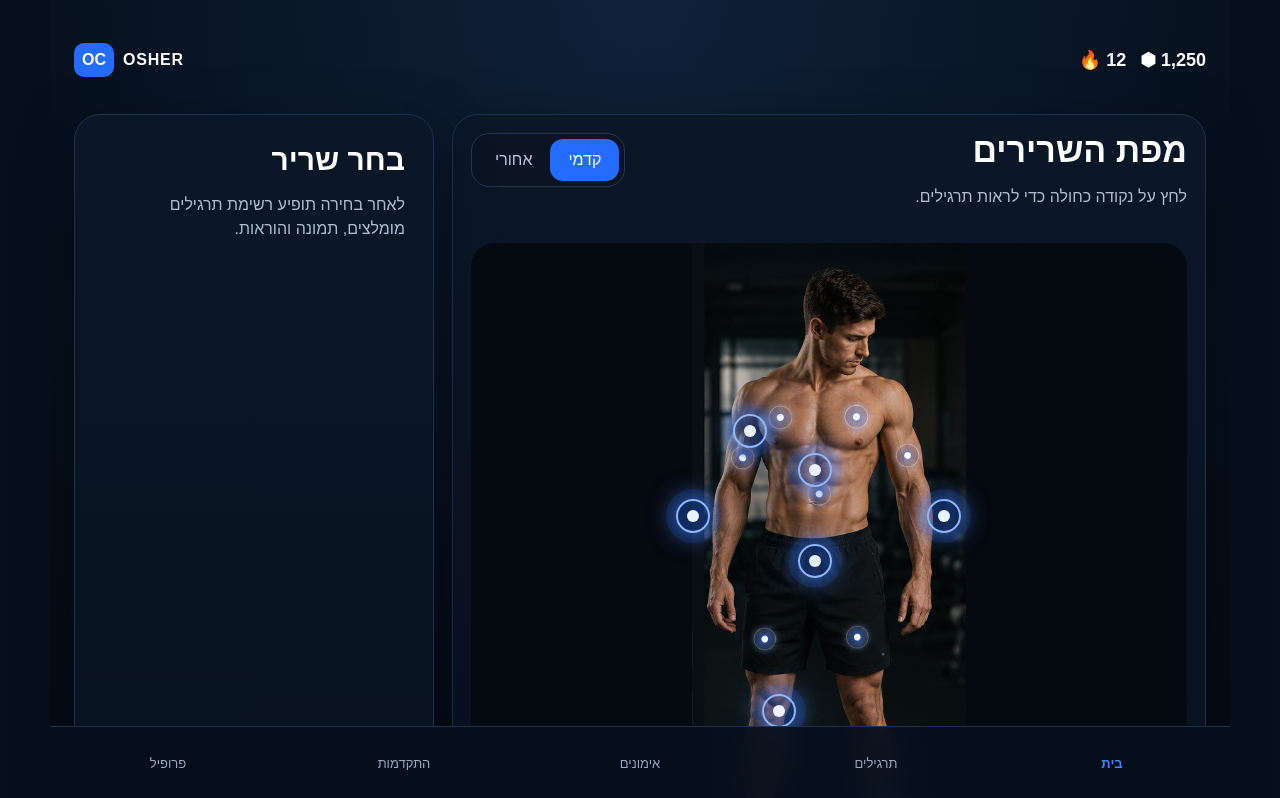
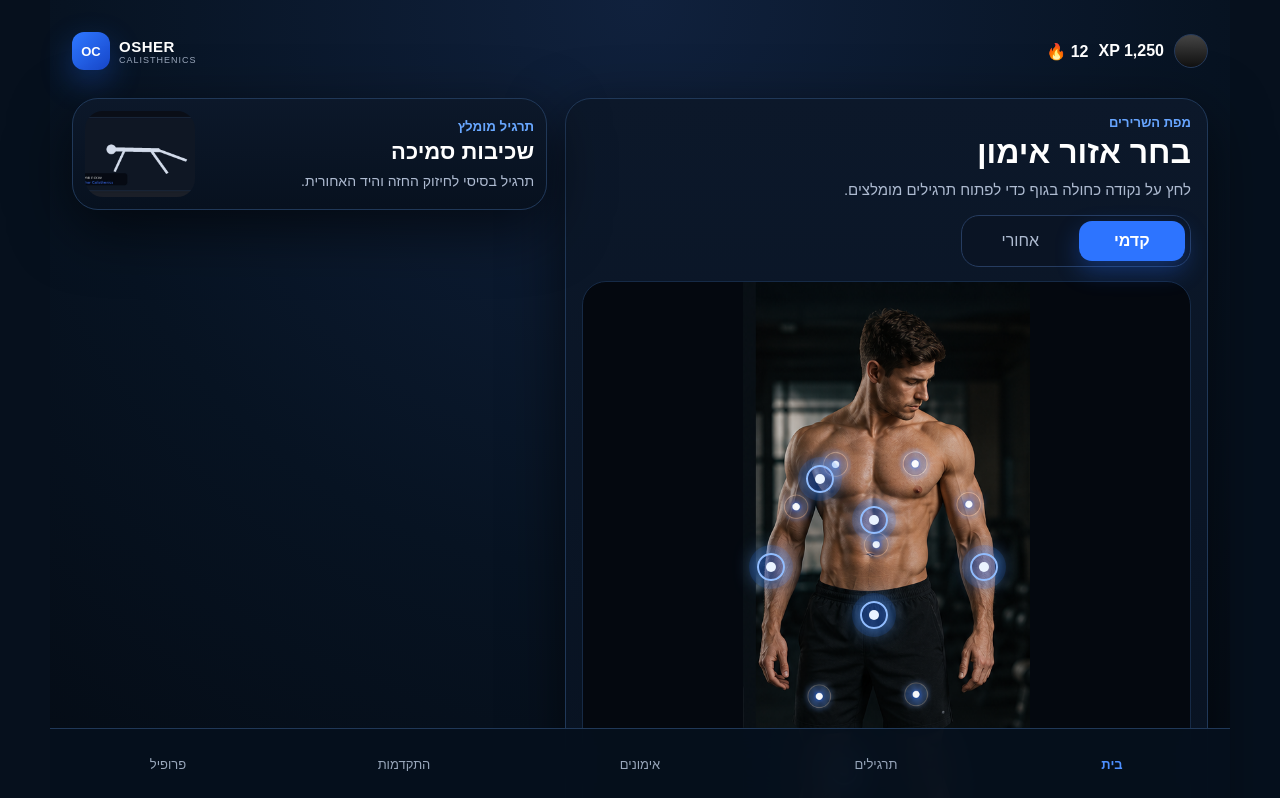
Before and after one commit to omakias/osher-calisthenics, a Next.js app: page / in a window 1280 px wide. Shown: the top 798 px of the page. Built offline with nearby package versions, Linux system fonts and the light colour scheme.

Commit message:
Add files via upload

```diff
--- a/app/page.tsx
+++ b/app/page.tsx
@@ -1,28 +1,129 @@
 'use client';
+
 import Link from 'next/link';
 import { useMemo, useState } from 'react';
 import { asset, exercises, exercisesByMuscle, muscles, type MuscleId } from '../data/content';
 
-export default function HomePage(){
-  const [side,setSide]=useState<'front'|'back'>('front');
-  const [selected,setSelected]=useState<MuscleId|null>(null);
-  const visible=muscles.filter(m=>m.side===side);
-  const selectedMuscle=selected?muscles.find(m=>m.id===selected):null;
-  const list=useMemo(()=>selected?exercisesByMuscle(selected).slice(0,6):[],[selected]);
-  const featured=list[0]||exercises[0];
-  return <main className="mobile-app">
-    <header className="appbar"><div className="brand"><b>OC</b><span>OSHER</span></div><div className="stats"><span>🔥 12</span><span>⬢ 1,250</span></div></header>
-    <section className="hero-card">
-      <div className="hero-head"><div><h1>מפת השרירים</h1><p>לחץ על נקודה כחולה כדי לראות תרגילים.</p></div><div className="seg"><button className={side==='front'?'on':''} onClick={()=>{setSide('front');setSelected(null)}}>קדמי</button><button className={side==='back'?'on':''} onClick={()=>{setSide('back');setSelected(null)}}>אחורי</button></div></div>
-      <div className="body-wrap">
-        <img src={asset(side==='front'?'/body-front.png':'/body-back.png')} className="body" alt="מפת גוף" />
-        {visible.map(m=><button key={m.id} className={`hotspot ${selected===m.id?'hot-on':''}`} style={{left:`${m.x}%`,top:`${m.y}%`}} onClick={()=>setSelected(m.id)} aria-label={m.name}><i/></button>)}
-      </div>
-      <p className="hint">בחר אזור שריר כדי לפתוח פאנל תרגילים.</p>
-    </section>
-    {!selectedMuscle && <section className="empty-card"><h2>בחר שריר</h2><p>לאחר בחירה תופיע רשימת תרגילים מומלצים, תמונה והוראות.</p></section>}
-    {selectedMuscle && <section className="sheet"><div className="sheet-head"><button onClick={()=>setSelected(null)}>×</button><div><small>שריר נבחר</small><h2>{selectedMuscle.name}</h2><p>{selectedMuscle.description}</p></div></div><div className="exercise-list">{list.map(ex=><Link className="exercise-row" href={`/exercises/${ex.id}`} key={ex.id}><img src={asset(ex.image)} alt={ex.name}/><div><b>{ex.name}</b><span>{ex.difficulty}</span><small>{ex.short}</small></div><em>›</em></Link>)}</div><Link href="/exercises" className="primary">הצג את כל התרגילים</Link></section>}
-    <section className="featured"><img src={asset(featured.image)} alt={featured.name}/><div><small>תרגיל מומלץ</small><h3>{featured.name}</h3><p>{featured.short}</p></div></section>
-    <nav className="bottom-nav"><a className="active">בית</a><Link href="/exercises">תרגילים</Link><a>אימונים</a><a>התקדמות</a><a>פרופיל</a></nav>
-  </main>
+type Tab = 'front' | 'back';
+
+export default function HomePage() {
+  const [side, setSide] = useState<Tab>('front');
+  const [selected, setSelected] = useState<MuscleId | null>(null);
+
+  const visibleMuscles = muscles.filter((muscle) => muscle.side === side);
+  const selectedMuscle = selected ? muscles.find((muscle) => muscle.id === selected) ?? null : null;
+  const selectedExercises = useMemo(() => (selected ? exercisesByMuscle(selected).slice(0, 6) : []), [selected]);
+  const featured = selectedExercises[0] ?? exercises[0];
+
+  function switchSide(nextSide: Tab) {
+    setSide(nextSide);
+    setSelected(null);
+  }
+
+  return (
+    <main className="app" dir="rtl">
+      <header className="top-appbar">
+        <div className="brand-block">
+          <div className="brand-mark">OC</div>
+          <div>
+            <strong>OSHER</strong>
+            <span>CALISTHENICS</span>
+          </div>
+        </div>
+        <div className="top-stats" aria-label="נתוני משתמש">
+          <span>🔥 12</span>
+          <span>XP 1,250</span>
+          <span className="user-dot" />
+        </div>
+      </header>
+
+      <section className="home-card muscle-card" aria-label="מפת שרירים">
+        <div className="home-title-row">
+          <div>
+            <p className="eyebrow">מפת השרירים</p>
+            <h1>בחר אזור אימון</h1>
+            <p className="subtitle">לחץ על נקודה כחולה בגוף כדי לפתוח תרגילים מומלצים.</p>
+          </div>
+          <div className="side-toggle" role="tablist" aria-label="בחירת צד גוף">
+            <button type="button" className={side === 'front' ? 'active' : ''} onClick={() => switchSide('front')}>קדמי</button>
+            <button type="button" className={side === 'back' ? 'active' : ''} onClick={() => switchSide('back')}>אחורי</button>
+          </div>
+        </div>
+
+        <div className="body-map-shell">
+          <div className="body-map-frame">
+            <img
+              src={asset(side === 'front' ? '/body-front.png' : '/body-back.png')}
+              className="body-map-image"
+              alt={side === 'front' ? 'מפת גוף קדמית' : 'מפת גוף אחורית'}
+            />
+            {visibleMuscles.map((muscle) => (
+              <button
+                key={muscle.id}
+                type="button"
+                className={`muscle-point ${selected === muscle.id ? 'selected' : ''}`}
+                style={{ left: `${muscle.x}%`, top: `${muscle.y}%` }}
+                onClick={() => setSelected(muscle.id)}
+                aria-label={`בחר ${muscle.name}`}
+              >
+                <span />
+              </button>
+            ))}
+          </div>
+        </div>
+
+        <div className="hint-row">
+          <span>💡</span>
+          <p>הנקודות בלבד לחיצות. בחירה תפתח פאנל תרגילים בתחתית המסך.</p>
+        </div>
+      </section>
+
+      <section className="quick-card">
+        <div>
+          <small>תרגיל מומלץ</small>
+          <h2>{featured.name}</h2>
+          <p>{featured.short}</p>
+        </div>
+        <img src={asset(featured.image)} alt={featured.name} />
+      </section>
+
+      {selectedMuscle && (
+        <section className="exercise-sheet" aria-label={`תרגילים עבור ${selectedMuscle.name}`}>
+          <div className="sheet-handle" />
+          <div className="sheet-header">
+            <button type="button" className="close-sheet" onClick={() => setSelected(null)} aria-label="סגור">×</button>
+            <div>
+              <small>שריר נבחר</small>
+              <h2>{selectedMuscle.name}</h2>
+              <p>{selectedMuscle.description}</p>
+            </div>
+          </div>
+
+          <div className="sheet-list">
+            {selectedExercises.map((exercise) => (
+              <Link key={exercise.id} className="sheet-exercise" href={`/exercises/${exercise.id}`}>
+                <img src={asset(exercise.image)} alt={exercise.name} />
+                <div>
+                  <b>{exercise.name}</b>
+                  <span>{exercise.difficulty}</span>
+                  <small>{exercise.equipment}</small>
+                </div>
+                <em>‹</em>
+              </Link>
+            ))}
+          </div>
+
+          <Link className="main-action" href="/exercises">הצג את כל התרגילים</Link>
+        </section>
+      )}
+
+      <nav className="mobile-nav" aria-label="ניווט ראשי">
+        <a className="active">בית</a>
+        <Link href="/exercises">תרגילים</Link>
+        <a>אימונים</a>
+        <a>התקדמות</a>
+        <a>פרופיל</a>
+      </nav>
+    </main>
+  );
 }
```
Also changed, not shown: app/globals.css.
